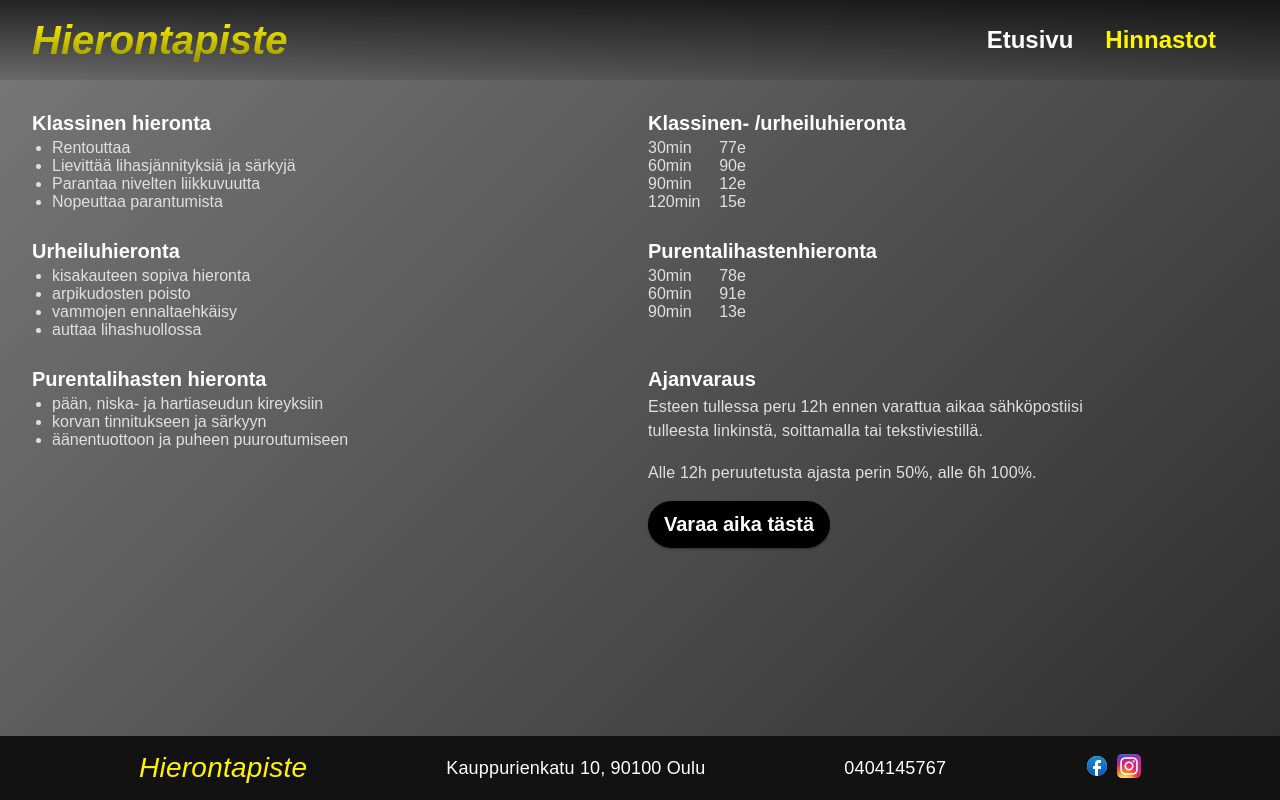
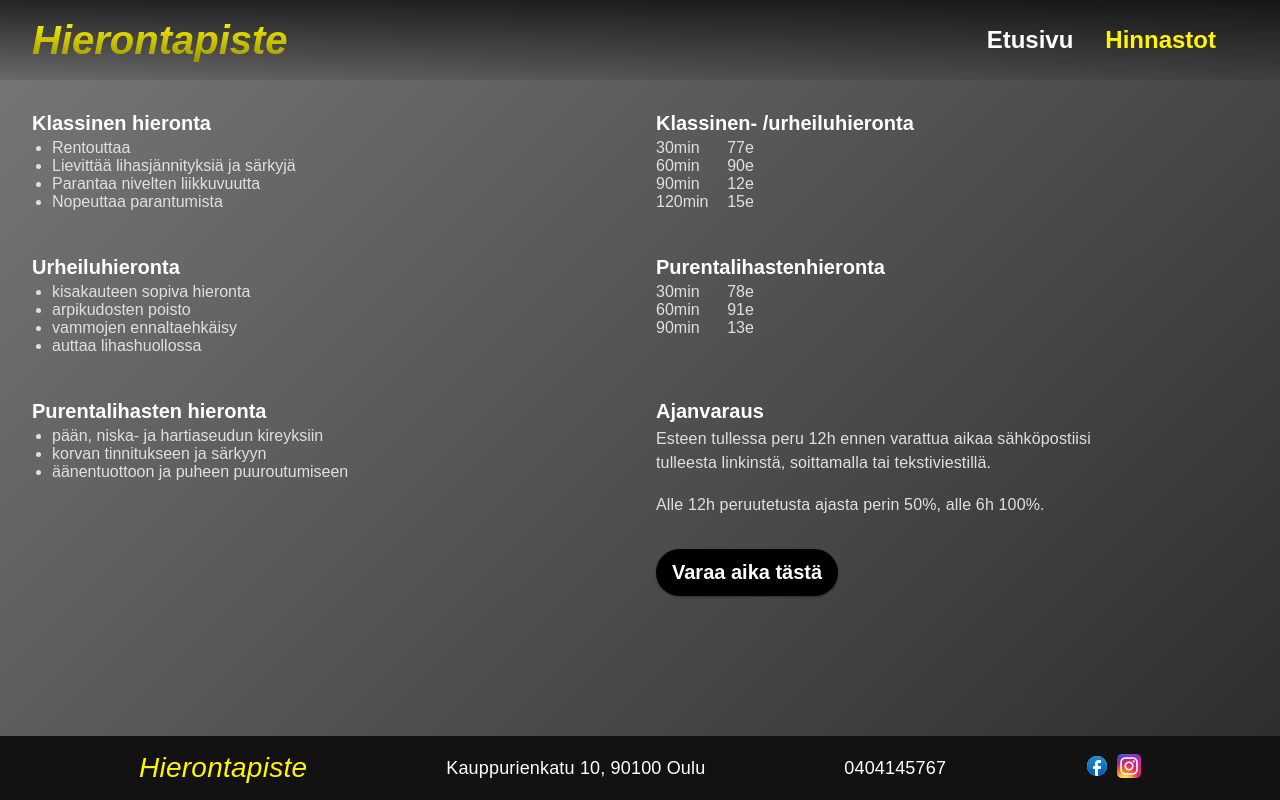
Before and after one commit to TetrisBattle/cn-hieronta, a React (Create React App) app: page /Hinnastot in a window 1280 px wide. Built offline with nearby package versions, Linux system fonts and the light colour scheme.

Commit message:
Add more spacing to price list page

```diff
--- a/src/styles/sass/main.css
+++ b/src/styles/sass/main.css
@@ -159,7 +159,7 @@ footer .icons a {
 }
 .Hinnastot.grid, .Hinnastot .grid {
   display: grid;
-  gap: 1rem;
+  gap: 2rem;
 }
 .Hinnastot .leftSide ul {
   list-style-type: unset;
--- a/src/styles/sass/pages/_Hinnastot.scss
+++ b/src/styles/sass/pages/_Hinnastot.scss
@@ -3,7 +3,7 @@
 
 	&.grid, .grid {
 		display: grid;
-		gap: 1rem;
+		gap: 2rem;
 	}
 
 	.leftSide {
```
